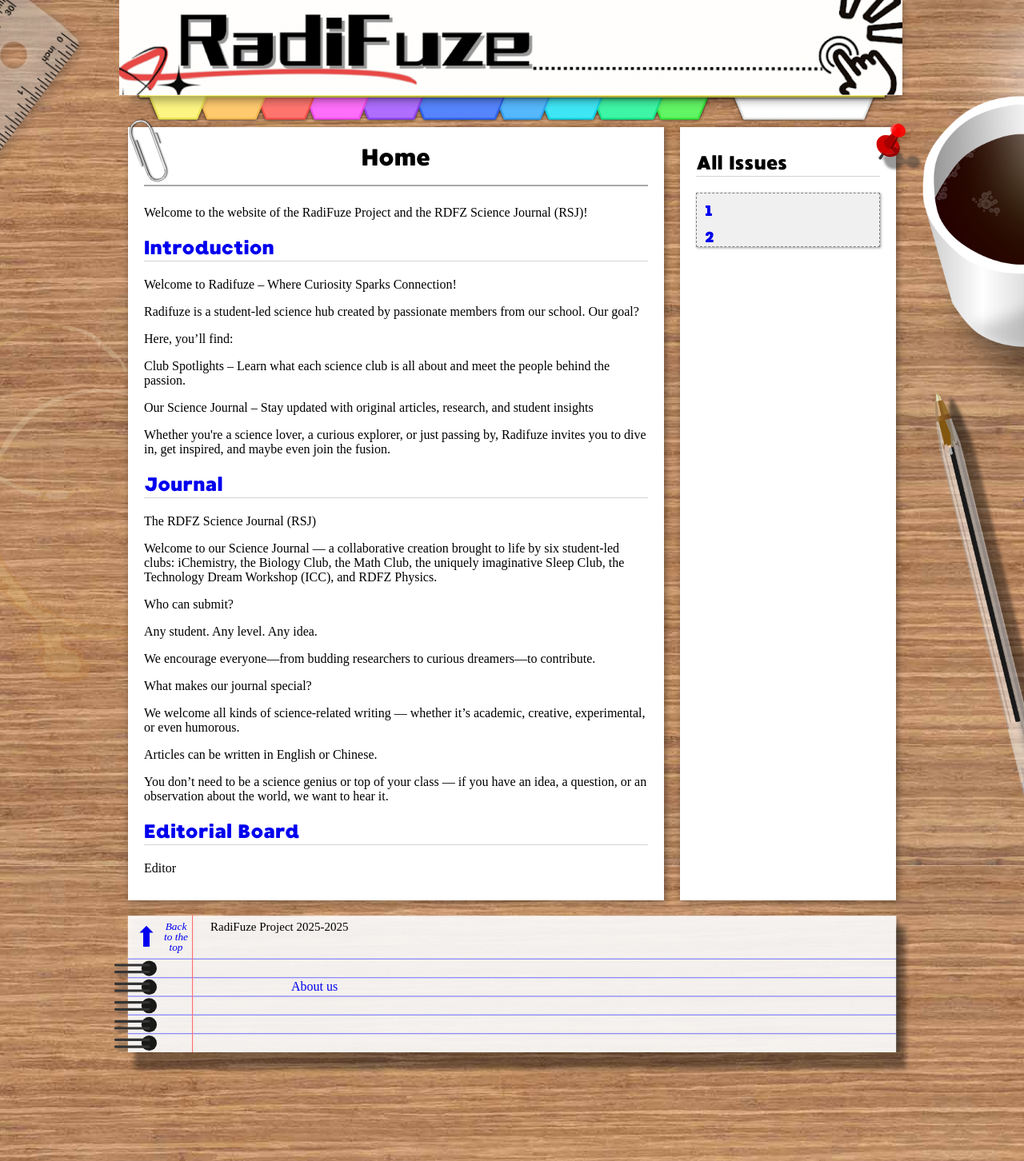
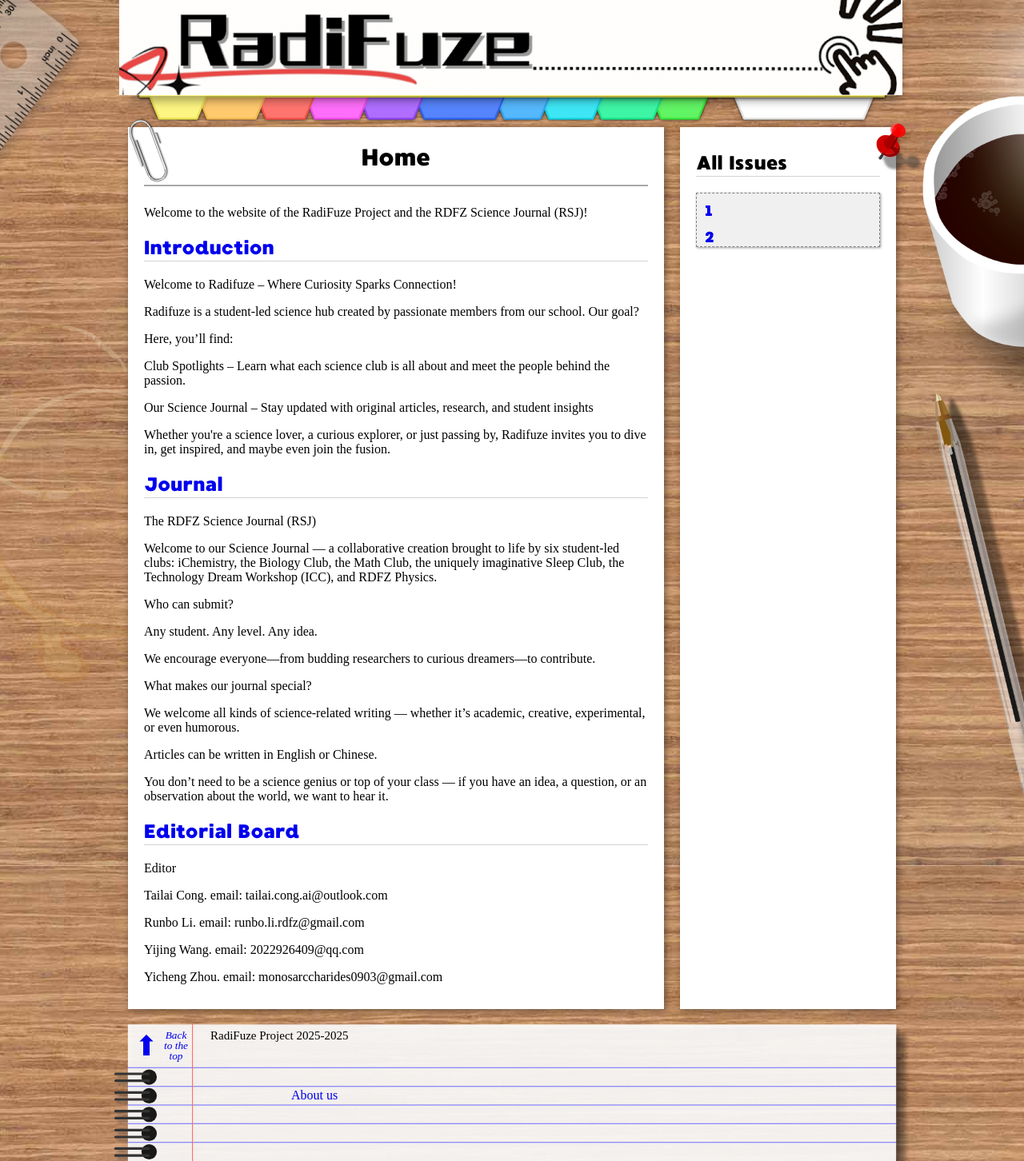
Before and after one commit to CareyRunboLi/radifuze.org, a Jekyll site: the page built from index.html, in a window 1280 px wide. Shown: the whole page at 80% size. Built offline with Jekyll 4.4.1, drawn with Linux system fonts in a browser that asks for light colours; some web fonts are replaced.

Commit message:
Update index.html

```diff
--- a/index.html
+++ b/index.html
@@ -35,6 +35,10 @@ scripts: <script src="slideshow/jquery-3.6.0.slim.min.js" defer></script>
             <section>
                 <h2><a href="{{ site.baseurl }}/">Editorial Board</a></h2>
                 <p>Editor</p>
+                <p>Tailai Cong. email: tailai.cong.ai@outlook.com</p>
+                <p>Runbo Li. email: runbo.li.rdfz@gmail.com</p>
+                <p>Yijing Wang. email: 2022926409@qq.com</p>
+                <p>Yicheng Zhou. email: monosarccharides0903@gmail.com</p>
             </section>
         </div>
     </article>
```
